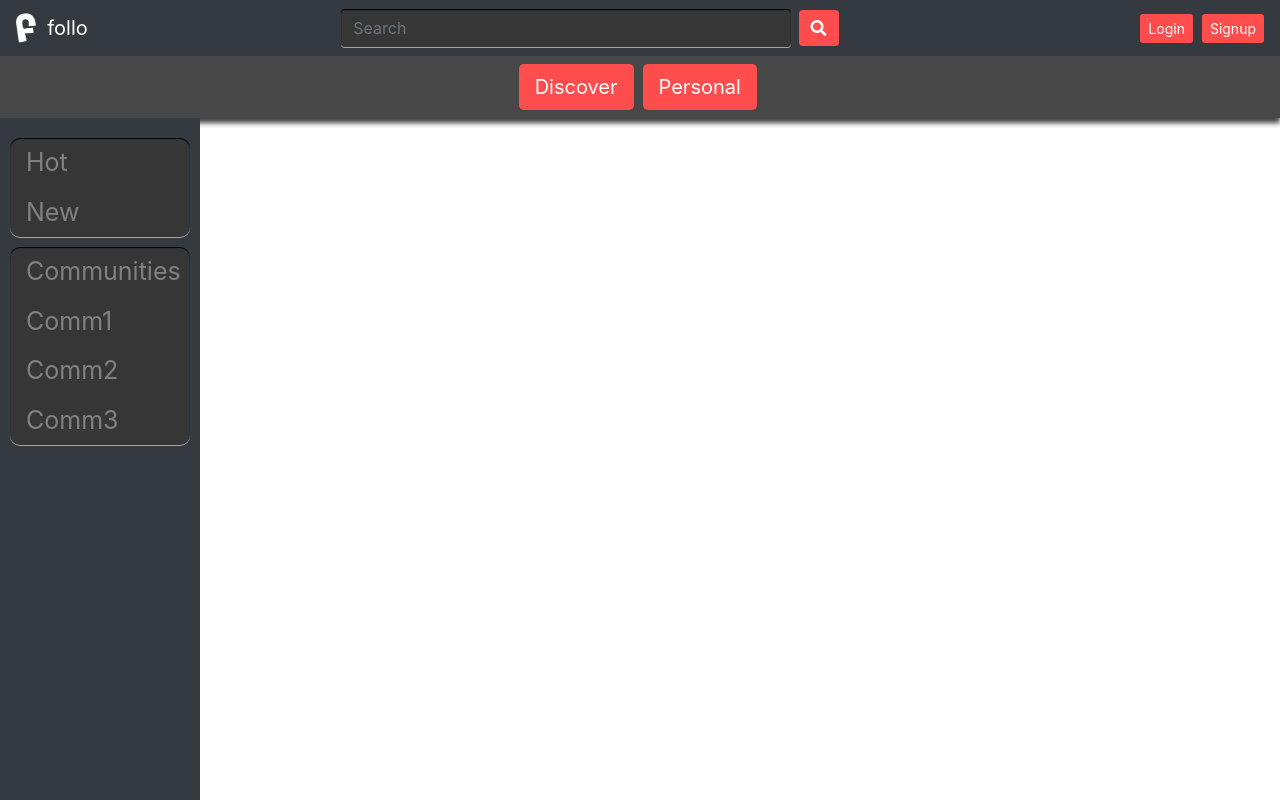
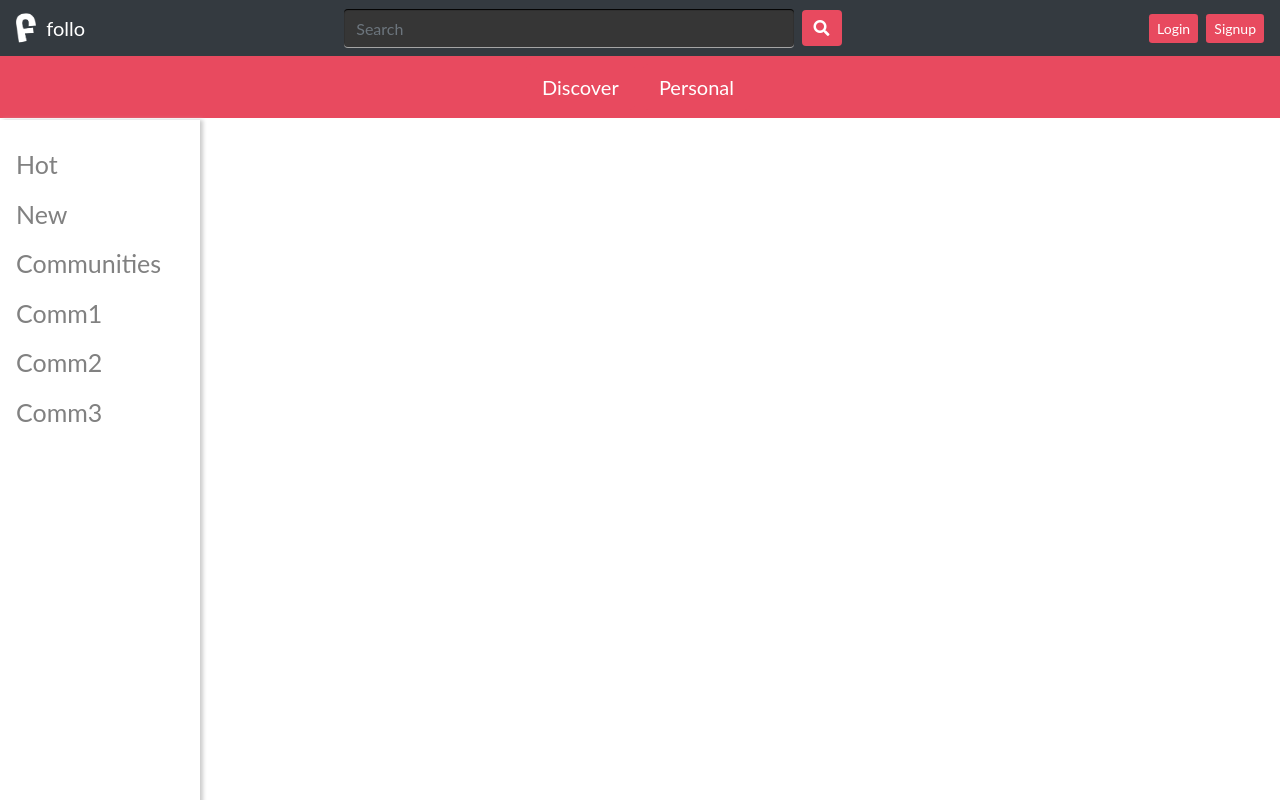
Before and after one commit to zeusongit/follo, an Angular app in the folder folloui/: page / in a window 1280 px wide. Built offline with nearby package versions, Linux system fonts and the light colour scheme.

Commit message:
color change

```diff
--- a/folloui/src/app/app.module.ts
+++ b/folloui/src/app/app.module.ts
@@ -7,13 +7,15 @@ import { AppComponent } from './app.component';
 import { SignupComponent } from './components/signup/signup.component';
 import { NavbarComponent } from './components/navbar/navbar.component';
 import { LeftSidebarComponent } from './components/left-sidebar/left-sidebar.component';
+import { PostsComponent } from './components/posts/posts.component';
 
 @NgModule({
   declarations: [
     AppComponent,
     SignupComponent,
     NavbarComponent,
-    LeftSidebarComponent
+    LeftSidebarComponent,
+    PostsComponent
   ],
   imports: [
     BrowserModule,
--- a/folloui/src/app/components/left-sidebar/left-sidebar.component.scss
+++ b/folloui/src/app/components/left-sidebar/left-sidebar.component.scss
@@ -1,29 +1,17 @@
 @import '../../../assets/scss/variables';
 @import '../../../assets/scss/mixins';
 .left-sidebar {
-    height: 100%; /* Full-height: remove this if you want "auto" height */
+    height: 100%;
     width: 200px; /* Set the width of the sidebar */
     position: fixed; /* Fixed Sidebar (stay in place on scroll) */
     z-index: 1; /* Stay on top */
-    top: 118px; /* Stay at the top */
+    top: 120px; /* Stay at the top */
     left: 0;
-    background-color: $dark-color; /* Black */
     overflow-x: hidden; /* Disable horizontal scroll */
     padding-top: 20px;
-  }
-
-  .left-sidebar div{
-    margin: 0 auto;
-    @include border-radius(10px);
-    background-color: #363636;
-    width: 90%;
-    border: none;
-    background-color: $dark-accent-color-2;
-    color:$white;
-    outline: none;
-	-webkit-box-shadow: inset 0 1px 1px #000, 0 1px 0 0 #a5a5a5;
-    box-shadow: inset 0 1px 1px #000, 0 1px 0 0 #a5a5a5;
-    margin-bottom: 10px;
+    -webkit-box-shadow: 3px 0px 4px 0px rgba(204,204,204,1);
+-moz-box-shadow: 3px 0px 4px 0px rgba(204,204,204,1);
+box-shadow: 3px 0px 4px 0px rgba(204,204,204,1);
   }
 
   /* The navigation menu links */
@@ -37,7 +25,7 @@
 
   /* When you mouse over the navigation links, change their color */
   .left-sidebar a:hover {
-    color: #f1f1f1;
+    color: $accent-color;
   }
 
   /* Style page content */
--- a/folloui/src/app/components/navbar/navbar.component.scss
+++ b/folloui/src/app/components/navbar/navbar.component.scss
@@ -10,8 +10,8 @@ input,input:focus {
 
 .custom-nav{
     text-align: center;
-    background-color: $dark-accent-color !important;
-    -webkit-box-shadow: 0px 5px 5px 0px rgba(0,0,0,0.75);
-    -moz-box-shadow: 0px 5px 5px 0px rgba(0,0,0,0.75);
-    box-shadow: 0px 5px 5px 0px rgba(0,0,0,0.75);
+    background-color: $accent-color !important;
+    // -webkit-box-shadow: 0px 5px 5px 0px rgba(0,0,0,0.75);
+    // -moz-box-shadow: 0px 5px 5px 0px rgba(0,0,0,0.75);
+    // box-shadow: 0px 5px 5px 0px rgba(0,0,0,0.75);
 }
--- /dev/null
+++ b/folloui/src/app/components/posts/posts.component.html
@@ -0,0 +1,8 @@
+<div class="card">
+  <div class="card-body">
+    <h5 class="card-title">Card title</h5>
+    <p class="card-text">This is a wider card with supporting text below as a natural lead-in to additional content. This content is a little bit longer.</p>
+    <p class="card-text"><small class="text-muted">Last updated 3 mins ago</small></p>
+  </div>
+  <img class="card-img-bottom" src="..." alt="Card image cap">
+</div>
--- /dev/null
+++ b/folloui/src/app/components/posts/posts.component.ts
@@ -0,0 +1,15 @@
+import { Component, OnInit } from '@angular/core';
+
+@Component({
+  selector: 'app-posts',
+  templateUrl: './posts.component.html',
+  styleUrls: ['./posts.component.scss']
+})
+export class PostsComponent implements OnInit {
+
+  constructor() { }
+
+  ngOnInit() {
+  }
+
+}
--- a/folloui/src/assets/scss/_variables.scss
+++ b/folloui/src/assets/scss/_variables.scss
@@ -3,10 +3,11 @@ $white: #fff;
 $black:#000;
 $brand-font: 'Century Gothic';
 $modal-width:900px;
-$dark-color:#343a40;
+$dark-color:#2A363B;
 $dark-accent-color:#474747;
 $dark-accent-color-2:#363636;
-$accent-color:#ff4d4d;
-$btn-hover-color:#6c757d;
+$accent-color:#E84A5F;
+$btn-color:#FECEAB;
+$btn-hover-color:#F8B195;
 
 //#e66767
--- a/folloui/src/styles.scss
+++ b/folloui/src/styles.scss
@@ -1,6 +1,9 @@
 /* You can add global styles to this file, and also import other style files */
 @import './assets/scss/variables';
 @import './assets/scss/mixins';
+body {
+  font-family: "Lato", sans-serif;
+}
 button{
     border: 0 !important;
 }
```
Also changed, not shown: folloui/src/app/components/posts/posts.component.scss (added), 1 other file (tests, documents, lock files or other folders).
